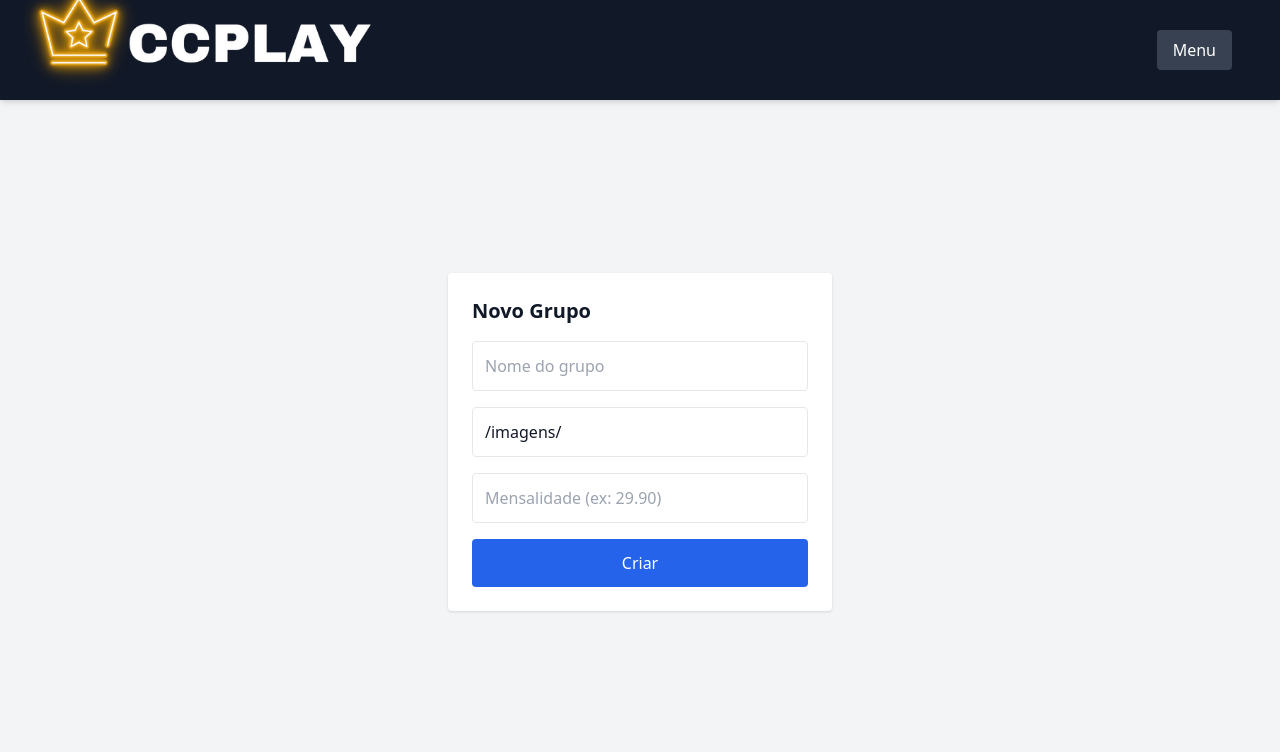
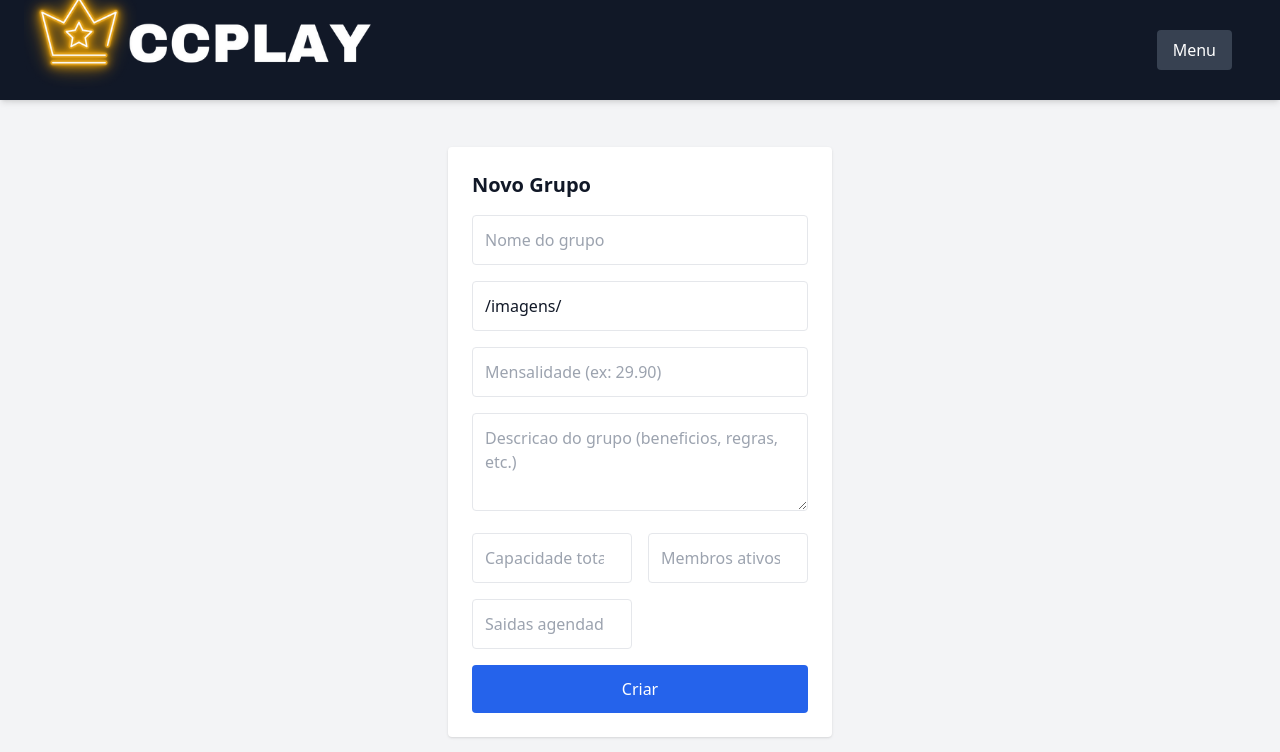
Before and after one commit to johnosd/galeria-jogos, a Next.js app in the folder galeria-jogos/: page /admin/grupos/novo in a window 1280 px wide. Shown: the top 752 px of the page. Built offline with nearby package versions, Linux system fonts and the light colour scheme; no server answers.

Commit message:
ajuste card

```diff
--- a/galeria-jogos/pages/admin/grupos/[id].js
+++ b/galeria-jogos/pages/admin/grupos/[id].js
@@ -7,6 +7,10 @@ export default function EditarGrupo({ grupo }) {
   const [nome, setNome] = useState(grupo.nome);
   const [capa, setCapa] = useState(grupo.capa);
   const [preco, setPreco] = useState(grupo.preco);
+  const [descricao, setDescricao] = useState(grupo.descricao || '');
+  const [capacidadeTotal, setCapacidadeTotal] = useState(grupo.capacidadeTotal ?? '');
+  const [membrosAtivos, setMembrosAtivos] = useState(grupo.membrosAtivos ?? '');
+  const [pedidosSaida, setPedidosSaida] = useState(grupo.pedidosSaida ?? '');
   const [msg, setMsg] = useState('');
 
   const handleAtualizar = async (e) => {
@@ -16,7 +20,15 @@ export default function EditarGrupo({ grupo }) {
       const res = await fetch(`/api/grupos/${grupo._id}`, {
         method: 'PUT',
         headers: { 'Content-Type': 'application/json' },
-        body: JSON.stringify({ nome, capa, preco: parseFloat(preco) }),
+        body: JSON.stringify({
+          nome,
+          capa,
+          preco: parseFloat(preco),
+          descricao,
+          capacidadeTotal: Number(capacidadeTotal) || 0,
+          membrosAtivos: Number(membrosAtivos) || 0,
+          pedidosSaida: Number(pedidosSaida) || 0,
+        }),
       });
 
       if (!res.ok) throw new Error('Erro ao atualizar grupo');
@@ -55,6 +67,39 @@ export default function EditarGrupo({ grupo }) {
             onChange={(e) => setPreco(e.target.value)}
             className="w-full p-3 border rounded mb-4"
           />
+          <textarea
+            placeholder="Descricao do grupo"
+            value={descricao}
+            onChange={(e) => setDescricao(e.target.value)}
+            className="w-full p-3 border rounded mb-4"
+            rows={3}
+          />
+          <div className="grid grid-cols-1 sm:grid-cols-2 gap-4 mb-4">
+            <input
+              type="number"
+              min="0"
+              placeholder="Capacidade total"
+              value={capacidadeTotal}
+              onChange={(e) => setCapacidadeTotal(e.target.value)}
+              className="w-full p-3 border rounded"
+            />
+            <input
+              type="number"
+              min="0"
+              placeholder="Membros ativos"
+              value={membrosAtivos}
+              onChange={(e) => setMembrosAtivos(e.target.value)}
+              className="w-full p-3 border rounded"
+            />
+            <input
+              type="number"
+              min="0"
+              placeholder="Saidas agendadas"
+              value={pedidosSaida}
+              onChange={(e) => setPedidosSaida(e.target.value)}
+              className="w-full p-3 border rounded"
+            />
+          </div>
           <button
             type="submit"
             className="w-full bg-green-600 text-white py-3 rounded hover:bg-green-700 transition"
--- a/galeria-jogos/pages/admin/grupos/index.js
+++ b/galeria-jogos/pages/admin/grupos/index.js
@@ -47,14 +47,31 @@ export default function GruposAdmin() {
             <tr className="bg-gray-200">
               <th className="border px-4 py-2">Nome</th>
               <th className="border px-4 py-2">Mensalidade</th>
+              <th className="border px-4 py-2">Membros</th>
+              <th className="border px-4 py-2">Vagas/Fila</th>
               <th className="border px-4 py-2">Acoes</th>
             </tr>
           </thead>
           <tbody>
-            {grupos.map((grupo) => (
+            {grupos.map((grupo) => {
+              const capacidadeBase = grupo.capacidadeTotal ?? grupo.membrosAtivos ?? 0;
+              const capacidade = Number.isFinite(Number(capacidadeBase)) && Number(capacidadeBase) > 0 ? Number(capacidadeBase) : 0;
+              const membros = Number(grupo.membrosAtivos ?? 0);
+              const pedidos = Number(grupo.pedidosSaida ?? 0);
+              const capacidadeUtil = capacidade || membros;
+              const vagas = Math.max(capacidadeUtil - membros, 0);
+              const fila = Math.max(pedidos - vagas, 0);
+
+              return (
                 <tr key={grupo._id}>
                   <td className="border px-4 py-2">{grupo.nome}</td>
                   <td className="border px-4 py-2">R$ {Number(grupo.preco).toFixed(2)}</td>
+                  <td className="border px-4 py-2">
+                    {membros}/{capacidadeUtil || 0}
+                  </td>
+                  <td className="border px-4 py-2">
+                    {vagas} vagas / {fila} fila
+                  </td>
                   <td className="border px-4 py-2 text-center space-x-2">
                     <Link href={`/admin/grupos/${grupo._id}`} className="text-blue-600 hover:underline">
                       Editar
@@ -68,7 +85,8 @@ export default function GruposAdmin() {
                     </button>
                   </td>
                 </tr>
-            ))}
+              );
+            })}
           </tbody>
         </table>
       </main>
--- a/galeria-jogos/pages/admin/grupos/novo.js
+++ b/galeria-jogos/pages/admin/grupos/novo.js
@@ -7,21 +7,35 @@ export default function NovoGrupo() {
   const [nome, setNome] = useState('');
   const [capa, setCapa] = useState('/imagens/');
   const [preco, setPreco] = useState('');
+  const [descricao, setDescricao] = useState('');
+  const [capacidadeTotal, setCapacidadeTotal] = useState('');
+  const [membrosAtivos, setMembrosAtivos] = useState('');
+  const [pedidosSaida, setPedidosSaida] = useState('');
   const [msg, setMsg] = useState('');
 
   const handleCriar = async (e) => {
     e.preventDefault();
 
     if (!nome || !capa || !preco) {
-      setMsg('Todos os campos sao obrigatorios.');
+      setMsg('Nome, capa e mensalidade sao obrigatorios.');
       return;
     }
+
+    const payload = {
+      nome,
+      capa,
+      preco: parseFloat(preco),
+      descricao,
+      capacidadeTotal: Number(capacidadeTotal) || 0,
+      membrosAtivos: Number(membrosAtivos) || 0,
+      pedidosSaida: Number(pedidosSaida) || 0,
+    };
 
     try {
       const res = await fetch('/api/grupos', {
         method: 'POST',
         headers: { 'Content-Type': 'application/json' },
-        body: JSON.stringify({ nome, capa, preco: parseFloat(preco) }),
+        body: JSON.stringify(payload),
       });
 
       if (!res.ok) throw new Error('Erro ao criar grupo.');
@@ -61,6 +75,39 @@ export default function NovoGrupo() {
             onChange={(e) => setPreco(e.target.value)}
             className="w-full p-3 border rounded mb-4"
           />
+          <textarea
+            placeholder="Descricao do grupo (beneficios, regras, etc.)"
+            value={descricao}
+            onChange={(e) => setDescricao(e.target.value)}
+            className="w-full p-3 border rounded mb-4"
+            rows={3}
+          />
+          <div className="grid grid-cols-1 sm:grid-cols-2 gap-4 mb-4">
+            <input
+              type="number"
+              min="0"
+              placeholder="Capacidade total (ex: 5)"
+              value={capacidadeTotal}
+              onChange={(e) => setCapacidadeTotal(e.target.value)}
+              className="w-full p-3 border rounded"
+            />
+            <input
+              type="number"
+              min="0"
+              placeholder="Membros ativos (ex: 4)"
+              value={membrosAtivos}
+              onChange={(e) => setMembrosAtivos(e.target.value)}
+              className="w-full p-3 border rounded"
+            />
+            <input
+              type="number"
+              min="0"
+              placeholder="Saidas agendadas"
+              value={pedidosSaida}
+              onChange={(e) => setPedidosSaida(e.target.value)}
+              className="w-full p-3 border rounded"
+            />
+          </div>
           <button
             type="submit"
             className="w-full bg-blue-600 text-white py-3 rounded hover:bg-blue-700 transition"
--- a/galeria-jogos/pages/api/grupos/index.js
+++ b/galeria-jogos/pages/api/grupos/index.js
@@ -5,16 +5,38 @@ export default async function handler(req, res) {
     const client = await clientPromise;
     const db = client.db(process.env.MONGODB_DB);
 
+    const parseNumero = (valor, padrao = 0) => {
+      const numero = Number(valor);
+      if (!Number.isFinite(numero)) return padrao;
+      return numero < 0 ? 0 : numero;
+    };
+
     if (req.method === 'GET') {
       const grupos = await db.collection('grupos').find({}).toArray();
       res.status(200).json(grupos);
     } else if (req.method === 'POST') {
-      const { nome, capa, preco } = req.body;
-      if (!nome || !capa || preco === undefined) {
-        return res.status(400).json({ error: 'Nome, capa e preco sao obrigatorios' });
+      const { nome, capa, preco, descricao = '', capacidadeTotal, membrosAtivos, pedidosSaida } = req.body;
+      const precoNumero = Number(preco);
+      const capacidadeNumero = parseNumero(capacidadeTotal);
+      const membrosNumero = parseNumero(membrosAtivos);
+      const pedidosNumero = parseNumero(pedidosSaida);
+
+      if (!nome || !capa || preco === undefined || !Number.isFinite(precoNumero)) {
+        return res.status(400).json({ error: 'Nome, capa e preco validos sao obrigatorios' });
       }
-      const resultado = await db.collection('grupos').insertOne({ nome, capa, preco });
-      res.status(201).json({ _id: resultado.insertedId, nome, capa, preco });
+
+      const novoGrupo = {
+        nome,
+        capa,
+        preco: precoNumero,
+        descricao,
+        capacidadeTotal: capacidadeNumero,
+        membrosAtivos: membrosNumero,
+        pedidosSaida: pedidosNumero,
+      };
+
+      const resultado = await db.collection('grupos').insertOne(novoGrupo);
+      res.status(201).json({ _id: resultado.insertedId, ...novoGrupo });
     } else {
       res.setHeader('Allow', ['GET', 'POST']);
       res.status(405).end(`Metodo ${req.method} nao permitido`);
--- a/galeria-jogos/pages/index.js
+++ b/galeria-jogos/pages/index.js
@@ -22,6 +22,18 @@ export default function Home({ gruposIniciais }) {
     setModalAberto(false);
     setGrupoSelecionado(null);
   }
+
+  const calcularStatusGrupo = (grupo) => {
+    const capacidadeBase = grupo.capacidadeTotal ?? grupo.membrosAtivos ?? 0;
+    const capacidadeNum = Number(capacidadeBase);
+    const membrosAtivos = Number(grupo.membrosAtivos ?? 0);
+    const capacidade = Number.isFinite(capacidadeNum) && capacidadeNum > 0 ? capacidadeNum : membrosAtivos;
+    const pedidosSaida = Number(grupo.pedidosSaida ?? 0);
+    const vagasDisponiveis = Math.max(capacidade - membrosAtivos, 0);
+    const vagasFila = Math.max(pedidosSaida - vagasDisponiveis, 0);
+
+    return { capacidade, membrosAtivos, vagasDisponiveis, vagasFila };
+  };
 
   return (
     <>
@@ -59,6 +71,32 @@ export default function Home({ gruposIniciais }) {
 
               <div className="p-4 flex flex-col gap-2">
                 <h2 className="text-lg font-semibold">{grupo.nome}</h2>
+
+                {grupo.descricao && (
+                  <p className="text-sm text-gray-700 leading-relaxed max-h-20 overflow-hidden">
+                    {grupo.descricao}
+                  </p>
+                )}
+
+                {(() => {
+                  const { capacidade, membrosAtivos, vagasDisponiveis, vagasFila } = calcularStatusGrupo(grupo);
+                  return (
+                    <div className="space-y-1 text-sm text-gray-800">
+                      <p>
+                        Membros: <strong>{membrosAtivos}</strong>
+                        {capacidade ? ` / ${capacidade}` : ''}
+                      </p>
+                      <p className={vagasDisponiveis > 0 ? 'text-green-700 font-semibold' : 'text-gray-700'}>
+                        {vagasDisponiveis > 0 ? `${vagasDisponiveis} vaga(s) aberta(s)` : 'Grupo completo'}
+                      </p>
+                      {vagasFila > 0 && (
+                        <p className="text-amber-700">
+                          Fila de espera: <strong>{vagasFila}</strong> (aguardando saida agendada)
+                        </p>
+                      )}
+                    </div>
+                  );
+                })()}
 
                 <p className="mb-2 font-semibold">Mensalidade: R$ {Number(grupo.preco).toFixed(2)}</p>
 
@@ -101,6 +139,25 @@ export default function Home({ gruposIniciais }) {
                 &times;
               </button>
               <h2 className="text-xl font-bold mb-4">Assinatura - {grupoSelecionado.nome}</h2>
+              {(() => {
+                const { capacidade, membrosAtivos, vagasDisponiveis, vagasFila } = calcularStatusGrupo(grupoSelecionado);
+                return (
+                  <div className="text-sm text-gray-800 space-y-1 mb-3">
+                    <p>
+                      Membros: <strong>{membrosAtivos}</strong>
+                      {capacidade ? ` / ${capacidade}` : ''}
+                    </p>
+                    <p className={vagasDisponiveis > 0 ? 'text-green-700 font-semibold' : 'text-gray-700'}>
+                      {vagasDisponiveis > 0 ? `${vagasDisponiveis} vaga(s) aberta(s)` : 'Grupo completo'}
+                    </p>
+                    {vagasFila > 0 && (
+                      <p className="text-amber-700">
+                        Fila de espera: <strong>{vagasFila}</strong> (aguardando saida agendada)
+                      </p>
+                    )}
+                  </div>
+                );
+              })()}
               <p className="mb-4">
                 Mensalidade: <strong>R$ {Number(grupoSelecionado.preco).toFixed(2)}</strong>
               </p>
```
Also changed, not shown: galeria-jogos/context/GruposContext.js (+30 -3 lines), galeria-jogos/pages/api/grupos/[id].js (+25 -4 lines), 1 other file (tests, documents, lock files or other folders). Lines whose indentation alone changed are shown as unchanged.
